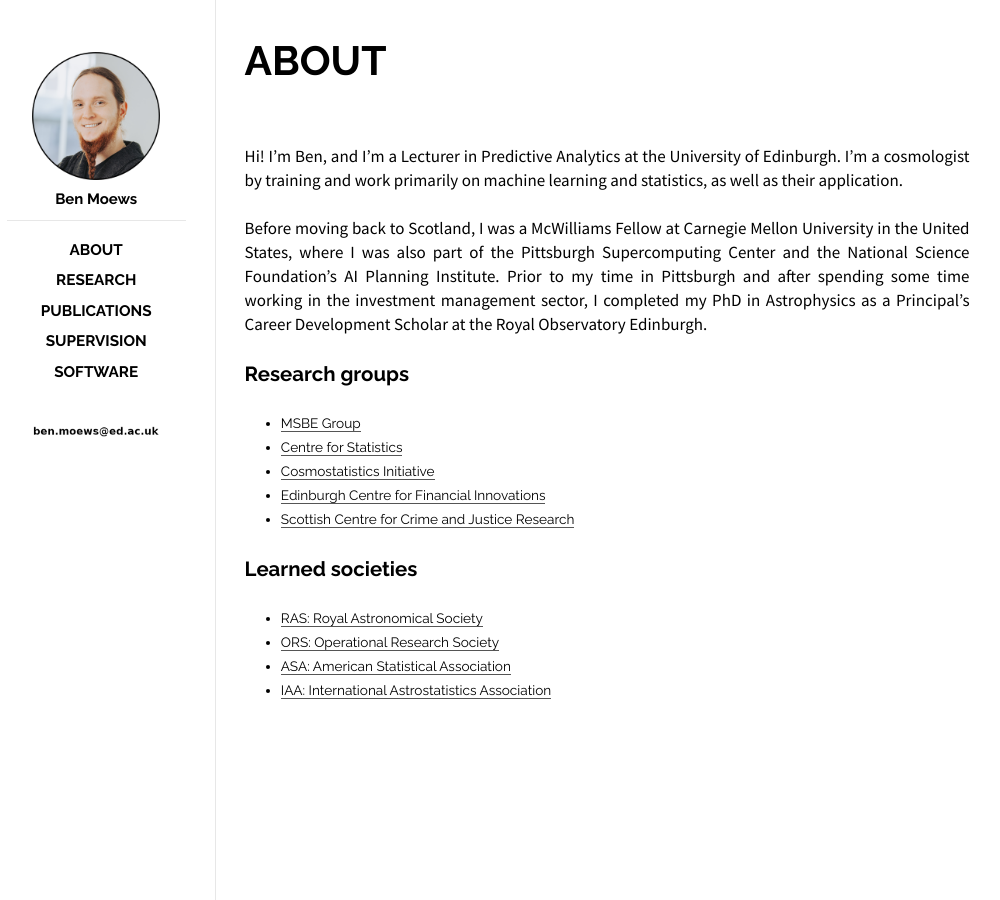
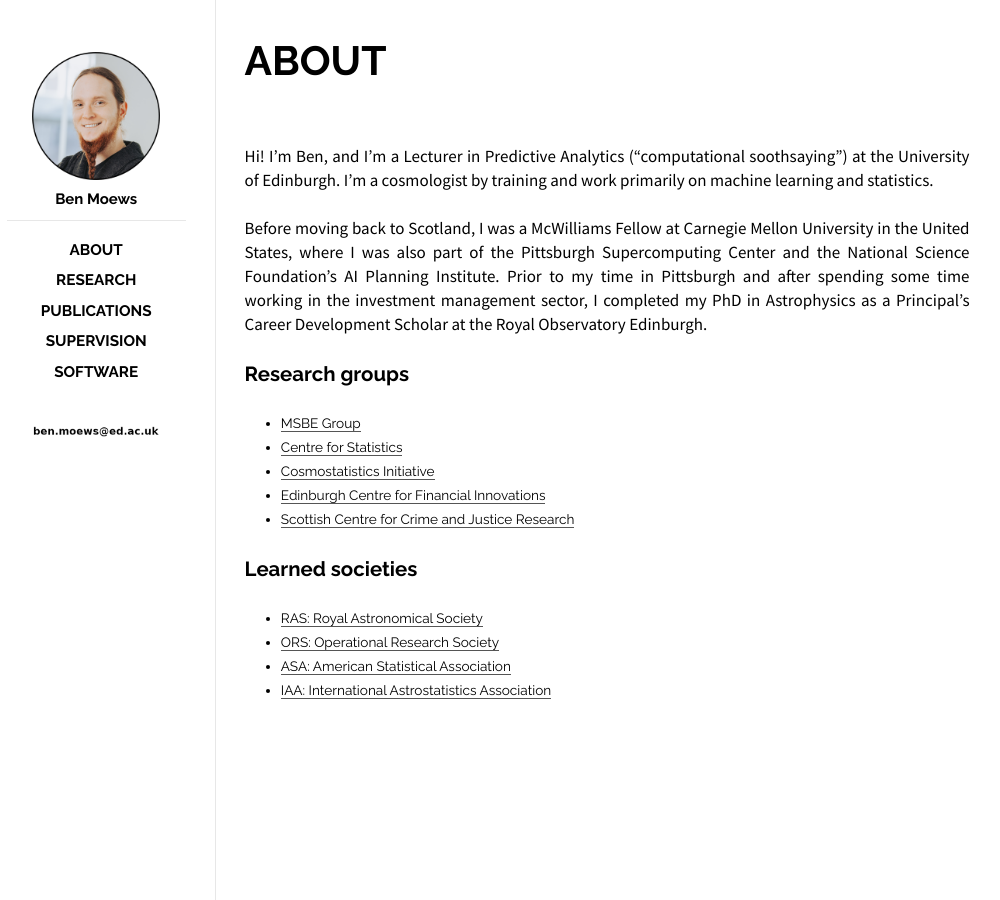
Before and after one commit to moews/moews.github.io, a Jekyll site: the page built from _posts/2017-03-27-about.md, in a window 1280 px wide. Shown: the whole page, without its empty margins (143-1143 px from the left). Built offline with Jekyll 4.4.1, drawn with Linux system fonts in a browser that asks for light colours.

Commit message:
Update 2017-03-27-about.md

```diff
--- a/_posts/2017-03-27-about.md
+++ b/_posts/2017-03-27-about.md
@@ -8,7 +8,7 @@
 
 <br>
 
-Hi! I’m Ben, and I’m a Lecturer in Predictive Analytics at the University of Edinburgh. I’m a cosmologist by training and work primarily on machine learning and statistics, as well as their application.
+Hi! I’m Ben, and I’m a Lecturer in Predictive Analytics (“computational soothsaying”) at the University of Edinburgh. I’m a cosmologist by training and work primarily on machine learning and statistics.
 
 Before moving back to Scotland, I was a McWilliams Fellow at Carnegie Mellon University in the United States, where I was also part of the Pittsburgh Supercomputing Center and the National Science Foundation’s AI Planning Institute. Prior to my time in Pittsburgh and after spending some time working in the investment management sector, I completed my PhD in Astrophysics as a Principal’s Career Development Scholar at the Royal Observatory Edinburgh.
 
```
